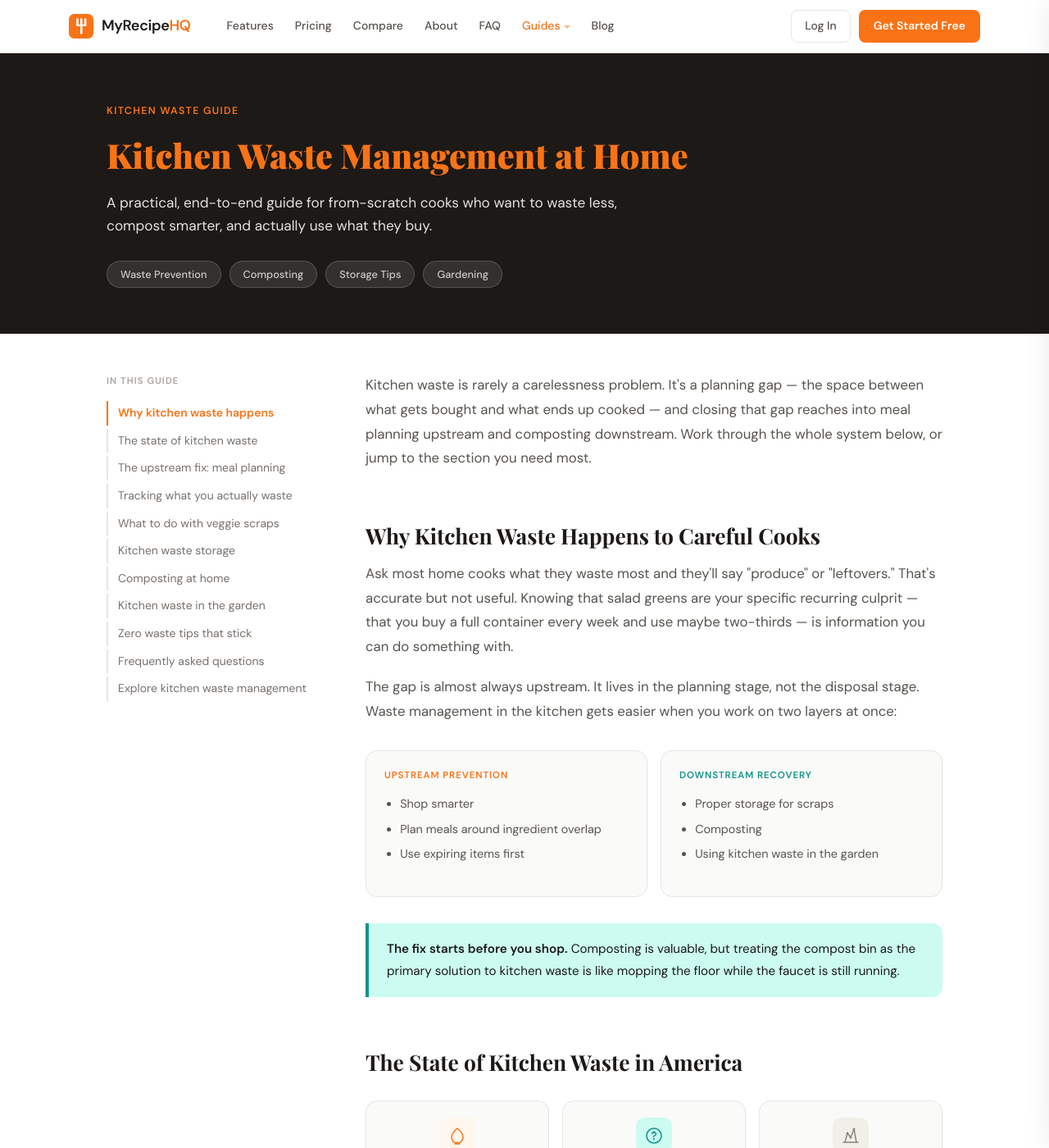
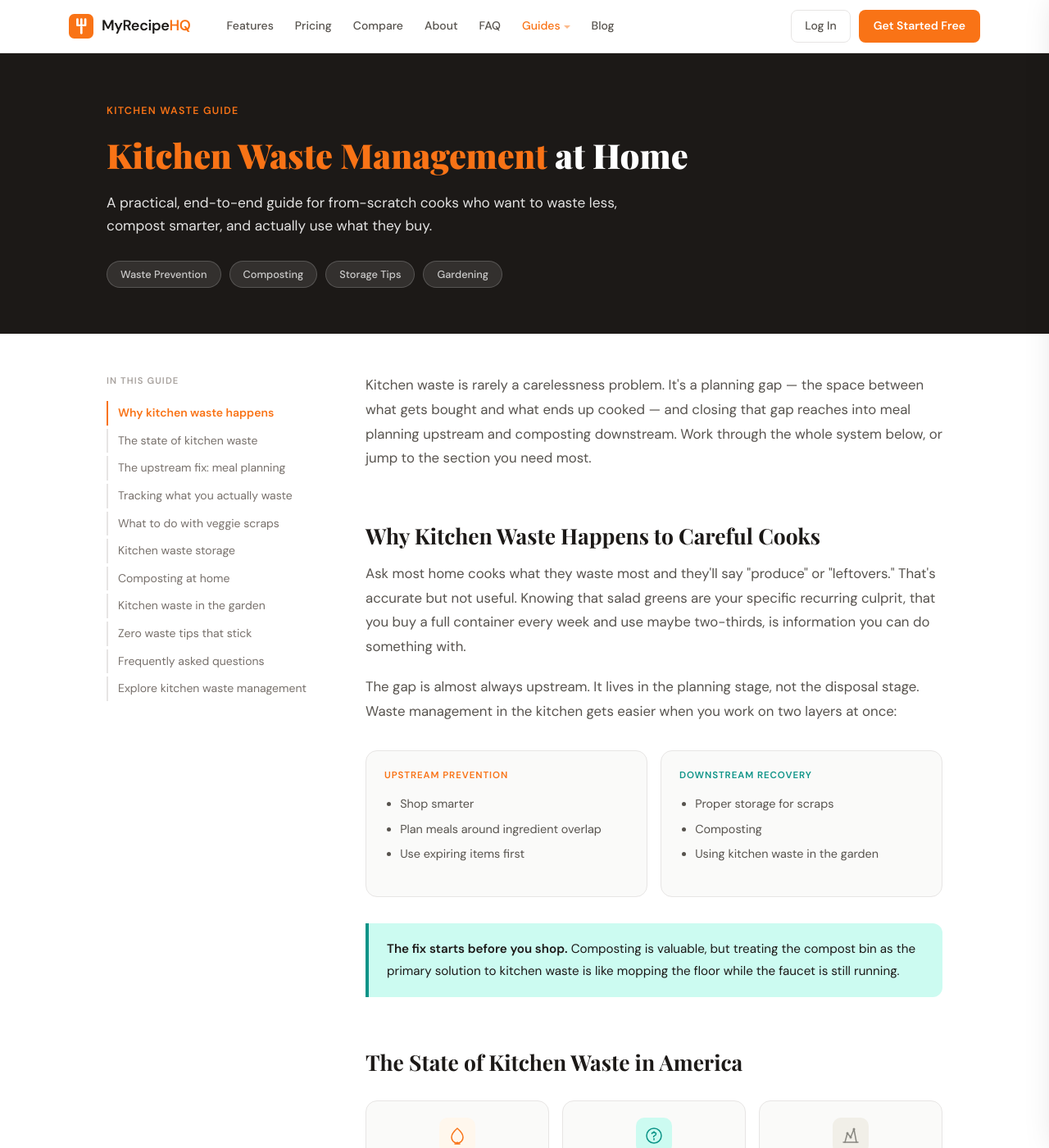
Before and after one commit to bgerlach463/recipehq-site, a Jekyll site: the page built from guides/kitchen-waste.html, in a window 1280 px wide and 1400 px high. Shown: the whole window at 82% size. Built offline with Jekyll 4.4.1, drawn with Linux system fonts in a browser that asks for light colours; some of the changed text lies outside the part shown.

Commit message:
Fix kitchen-waste pillar polish: CTA button, cluster cards, em-dashes, hero
- Button fix (both pillars): .main-content a { color: var(--orange) }
  was overriding .btn-cta-orange white text, making the bottom CTA
  button appear blank (orange text on orange background). Added a
  more specific .main-content a.btn-cta-orange rule.
- Cluster cards fix (both pillars): kitchen-waste has 5 cards in a
  2-column grid, leaving the last card lopsided. Added
  :nth-child(odd):last-child { grid-column: 1/-1 } so odd-count
  clusters get the last card spanning full width. No-op on
  meal-planning-home (4 cards).
- Kitchen-waste hero h1: restore white 'at Home' suffix — only the
  'Kitchen Waste Management' keyword stays orange.
- Kitchen-waste em-dash trim: 21 -> 16 in the body. Density now
  1.18/100 (was 1.54/100 — over the AI tell threshold). Trimmed
  three parentheticals to comma/period.

Co-Authored-By: Claude Opus 4.6 (1M context) <noreply@anthropic.com>

```diff
--- a/guides/kitchen-waste.html
+++ b/guides/kitchen-waste.html
@@ -12,7 +12,7 @@ category_label: "Reduce Kitchen Waste"
 cluster_tag: "PILLAR"
 read_time: "12 min read"
 excerpt_text: "Practical kitchen waste management at home — from smarter meal planning to composting scraps."
-hero_title: '<span class="hl-teal">Kitchen Waste Management at Home</span>'
+hero_title: '<span class="hl-teal">Kitchen Waste Management</span> at Home'
 og_title: "Kitchen Waste Management at Home"
 og_description: "Practical kitchen waste management at home — from smarter meal planning to composting scraps."
 og_url: "https://www.myrecipehq.com/guides/kitchen-waste/"
@@ -200,6 +200,8 @@ head_extra: |
     }
     .main-content a { color: var(--orange); }
     .main-content a:hover { text-decoration: underline; }
+    .main-content a.btn-cta-orange { color: #fff; }
+    .main-content a.btn-cta-orange:hover { text-decoration: none; }
 
     /* ── Read Link ───────────────────────────────────────── */
     .read-link {
@@ -348,6 +350,7 @@ head_extra: |
       grid-template-columns: 1fr 1fr;
       gap: 16px;
     }
+    .cluster-cards .cluster-card:nth-child(odd):last-child { grid-column: 1 / -1; }
     .cluster-card {
       background: var(--warm-bg);
       border: 1px solid var(--border);
@@ -510,7 +513,7 @@ head_extra: |
 <div class="pillar-hero">
   <div class="pillar-hero-inner">
     <div class="pillar-eyebrow">Kitchen Waste Guide</div>
-    <h1><span class="hl-teal">Kitchen Waste Management at Home</span></h1>
+    <h1><span class="hl-teal">Kitchen Waste Management</span> at Home</h1>
     <p class="pillar-subtitle">A practical, end-to-end guide for from-scratch cooks who want to waste less, compost smarter, and actually use what they buy.</p>
     <div class="pillar-pills">
       <span class="pillar-pill">Waste Prevention</span>
@@ -553,7 +556,7 @@ head_extra: |
 
     <h2 id="section1">Why Kitchen Waste Happens to Careful Cooks</h2>
 
-    <p>Ask most home cooks what they waste most and they'll say "produce" or "leftovers." That's accurate but not useful. Knowing that salad greens are your specific recurring culprit — that you buy a full container every week and use maybe two-thirds — is information you can do something with.</p>
+    <p>Ask most home cooks what they waste most and they'll say "produce" or "leftovers." That's accurate but not useful. Knowing that salad greens are your specific recurring culprit, that you buy a full container every week and use maybe two-thirds, is information you can do something with.</p>
 
     <p>The gap is almost always upstream. It lives in the planning stage, not the disposal stage. Waste management in the kitchen gets easier when you work on two layers at once:</p>
 
@@ -645,7 +648,7 @@ head_extra: |
 
     <h2 id="section2">The Upstream Fix: Meal Planning as Waste Prevention</h2>
 
-    <p>The single most effective thing you can do to reduce kitchen waste is plan meals so that ingredients work across more than one dish. Buy cilantro for tacos Monday and it should show up in a grain bowl Wednesday and soup Friday. That's not obsessive — it's just smart shopping.</p>
+    <p>The single most effective thing you can do to reduce kitchen waste is plan meals so that ingredients work across more than one dish. Buy cilantro for tacos Monday and it should show up in a grain bowl Wednesday and soup Friday. That's not obsessive. It's just smart shopping.</p>
 
     <h3>Habits that make a real difference</h3>
     <ul>
@@ -660,7 +663,7 @@ head_extra: |
 
     <h2 id="section3">Tracking What You Actually Waste</h2>
 
-    <p>You can't fix what you can't see. A kitchen waste log — two weeks of casual tracking — will tell you more about your cooking habits than a month of good intentions. Once patterns surface, fixes get easier.</p>
+    <p>You can't fix what you can't see. A kitchen waste log, two weeks of casual tracking, will tell you more about your cooking habits than a month of good intentions. Once patterns surface, fixes get easier.</p>
 
     <p>Track what got thrown away, why, and roughly how much. Do it for two or three weeks and patterns will emerge fast. Once you know your patterns, you can fix them.</p>
 
--- a/guides/meal-planning-home.html
+++ b/guides/meal-planning-home.html
@@ -196,6 +196,8 @@ head_extra: |
     }
     .main-content a { color: var(--orange); }
     .main-content a:hover { text-decoration: underline; }
+    .main-content a.btn-cta-orange { color: #fff; }
+    .main-content a.btn-cta-orange:hover { text-decoration: none; }
 
     /* ── Read Link ───────────────────────────────────────── */
     .read-link {
@@ -330,6 +332,7 @@ head_extra: |
       grid-template-columns: 1fr 1fr;
       gap: 16px;
     }
+    .cluster-cards .cluster-card:nth-child(odd):last-child { grid-column: 1 / -1; }
     .cluster-card {
       background: var(--warm-bg);
       border: 1px solid var(--border);
```
